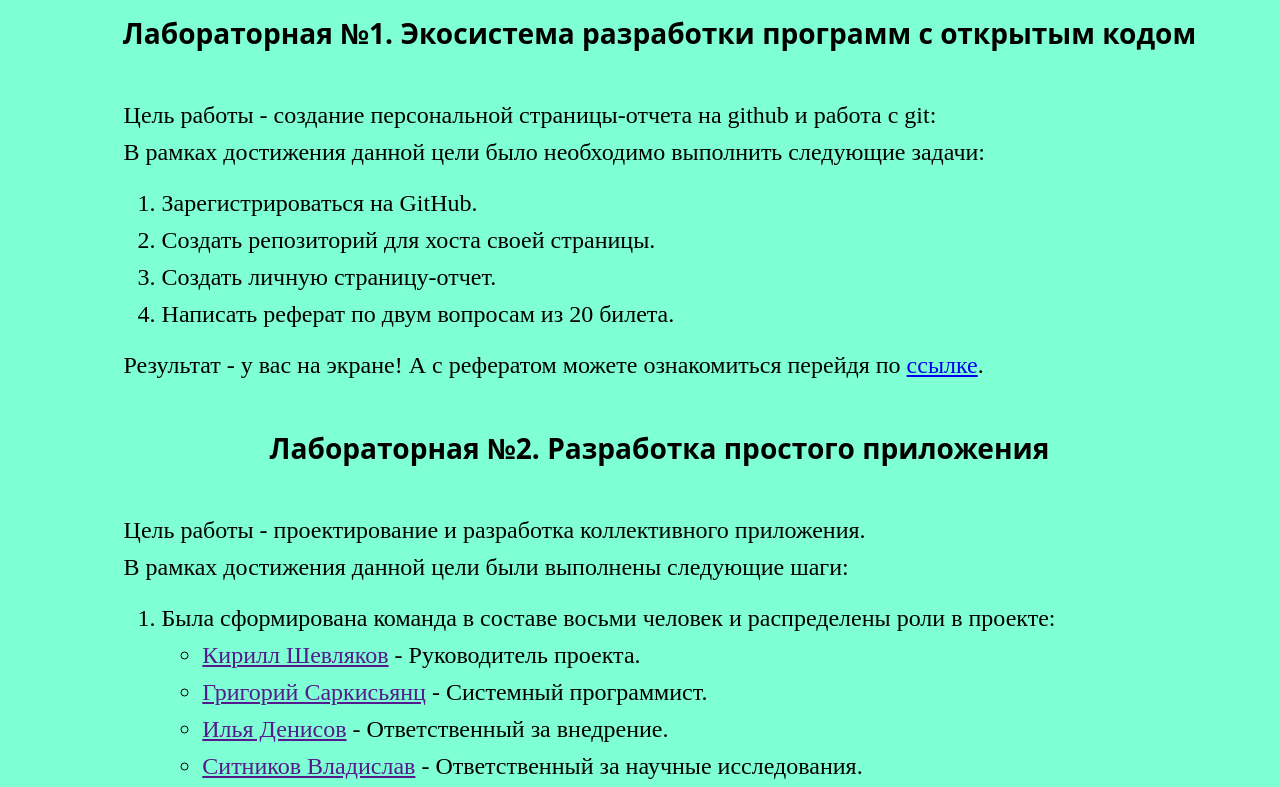
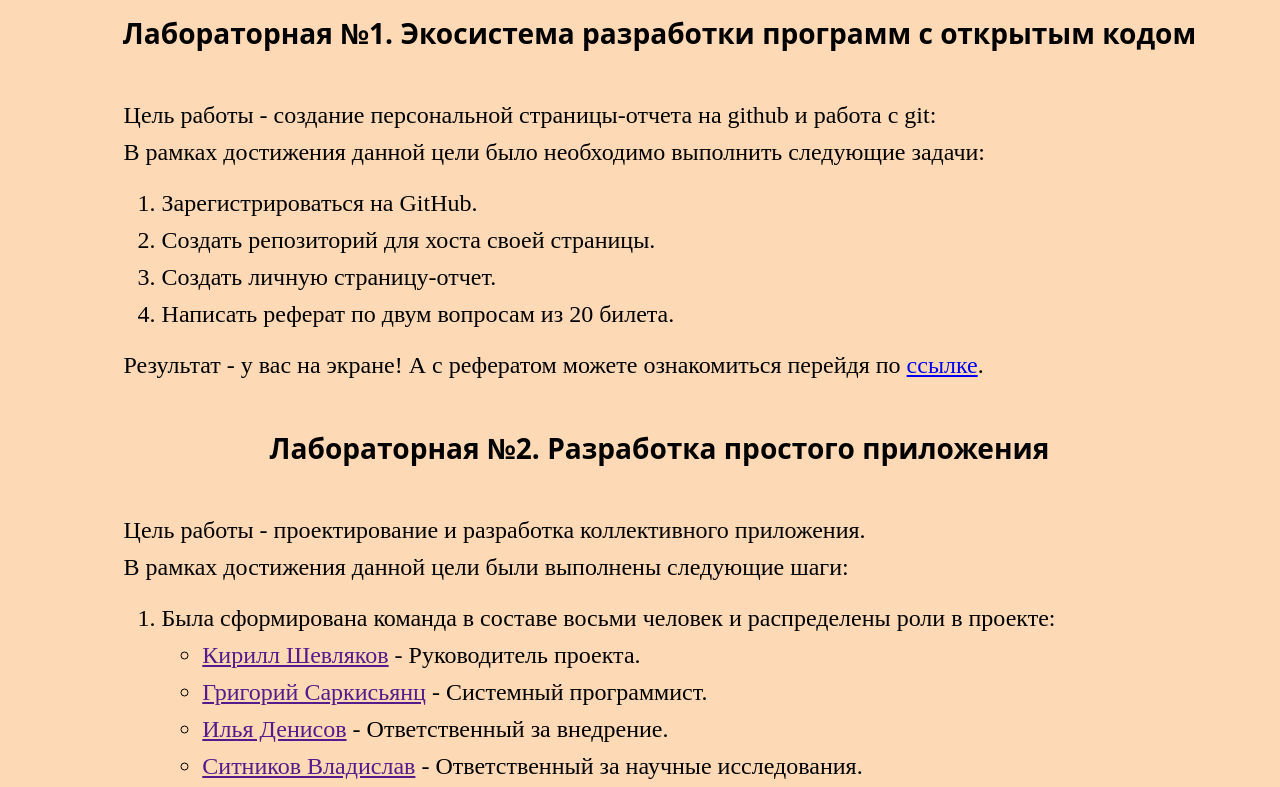
Before and after one commit to ilya0667/-ilya0667.github.io, a plain HTML site: page index.html in a window 1280 px wide. Shown: the part 255-1042 px from the top of the page. Drawn offline with Linux system fonts and the light colour scheme.

Commit message:
Update css.css

```diff
--- a/css.css
+++ b/css.css
@@ -41,7 +41,7 @@ body {
   margin-left: 5%;
 font-size: 18pt;
   margin-right: 25px;
-  background-color: #7FFFD4;
+  background-color: #FDD9B5;
 }
 p1 {
 	margin-left: 5%;
```
